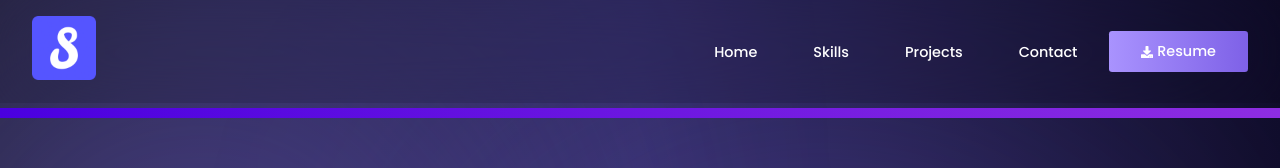
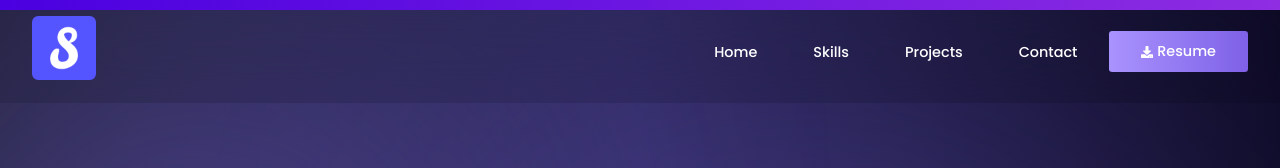
Before and after one commit to ShreyasPatil2000/Portfolio, a React (Vite) app: page / in a window 1280 px wide. Shown: the top 168 px of the page. Built offline with nearby package versions, Linux system fonts and the light colour scheme.

Commit message:
Initial Commit

```diff
--- a/src/App.scss
+++ b/src/App.scss
@@ -10,18 +10,14 @@
 .progress-bar {
   position: fixed;
   z-index: 99;
-  // top: 0;
-  margin-top: 7.8px;
+  top: 0;
   left: 0;
   right: 0;
   height: 10px;
   background: #8E2DE2;  /* fallback for old browsers */
   background: -webkit-linear-gradient(to right, #4A00E0, #8E2DE2);  /* Chrome 10-25, Safari 5.1-6 */
   background: linear-gradient(to right, #4A00E0, #8E2DE2); /* W3C, IE 10+/ Edge, Firefox 16+, Chrome 26+, Opera 12+, Safari 7+ */
-
-
   transform-origin: 0%;
-  // opacity: 60%;
 }
 
 @media screen and (max-width: 1300px) {
```
